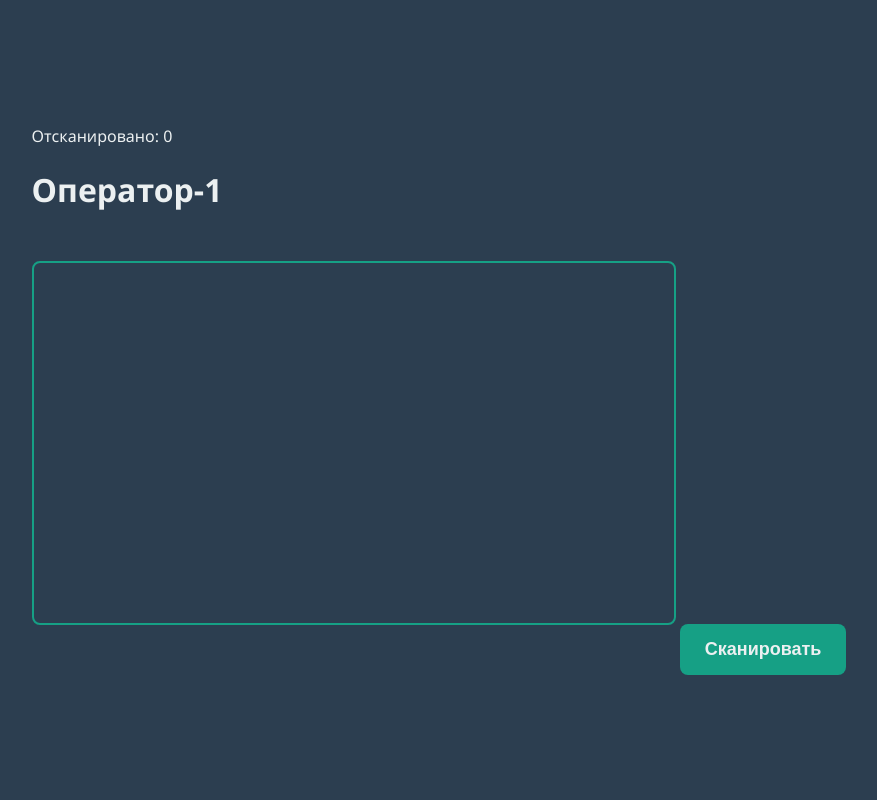
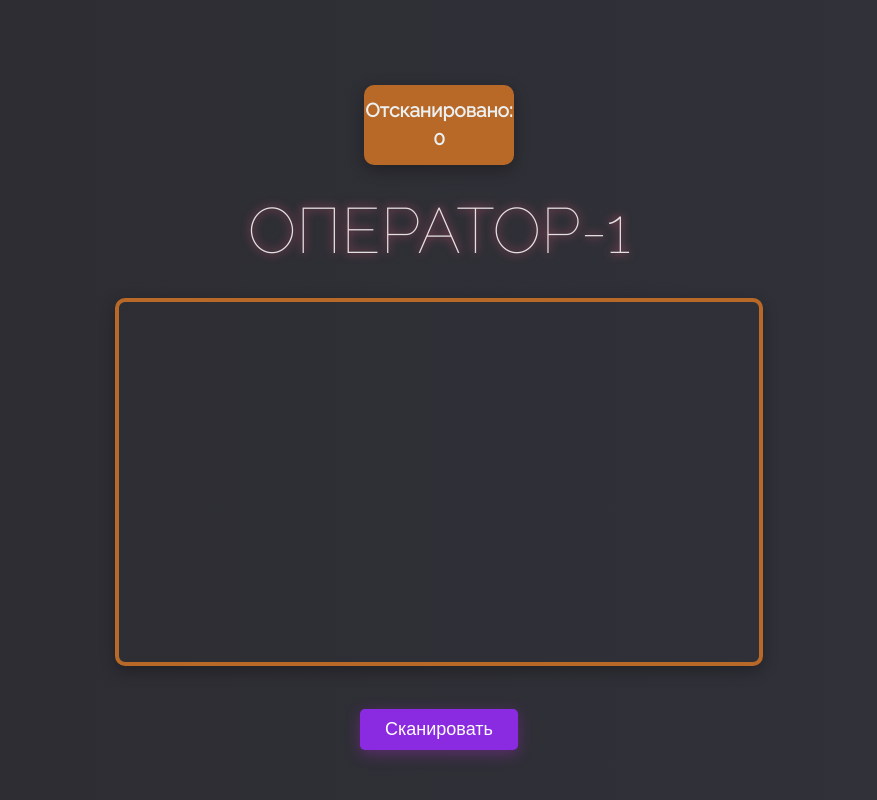
Before and after one commit to Solrikk/QRVision, a Flask app: page /operator in a window 1280 px wide. Shown: the whole page, without its empty margins (201-1078 px from the left). Run offline with Flask 3, Linux system fonts and the light colour scheme.

Commit message:
Update styles.css

```diff
--- a/static/styles.css
+++ b/static/styles.css
@@ -1,63 +1,257 @@
+@import url(https://fonts.googleapis.com/css?family=Lato:100,300,400,700,900);
+@import url("https://fonts.googleapis.com/css2?family=Raleway:wght@100;200;300;400");
+
+body,
+html {
+  overflow-x: hidden !important;
+  margin: 0;
+  padding: 0;
+  height: 100%;
+}
+
 body {
-    font-family: 'Segoe UI', Tahoma, Geneva, Verdana, sans-serif;
-    display: flex;
-    flex-direction: column;
-    align-items: center;
-    justify-content: center;
-    height: 100vh;
-    margin: 0;
-    background-color: #2c3e50; /* Темный фон для промышленного вида */
-    color: #ecf0f1; /* Светлый цвет текста для контраста */
+  background-color: #212121;
+  background-image: linear-gradient(270deg, #31323a, #1f1a1b);
+  background-size: 400% 400%;
+  animation: gradientBG 15s ease infinite;
+  font-family: "Raleway", sans-serif;
+  font-weight: 300;
+  font-size: 20px;
+  line-height: 1.45;
+  color: #eee;
+  color: rgba(255, 255, 255, .85);
+}
+
+@keyframes gradientBG {
+  0% {
+    background-position: 0% 50%;
+  }
+  50% {
+    background-position: 100% 50%;
+  }
+  100% {
+    background-position: 0% 50%;
+  }
+}
+
+.d-flex {
+  display: flex;
+  gap: 20px;
+}
+
+.container {
+  max-width: 800px;
+  margin: 0 auto;
+  padding: 20px;
+  margin-top: 45px;
+  text-align: center;
+}
+
+.header {
+  display: flex;
+  justify-content: space-between;
+  align-items: center;
+  padding: 10px;
+  color: #eee;
+  max-width: 100%;
+  margin-top: 10px;
+}
+
+.logo {
+  font-size: 24px;
+}
+
+.user-panel a {
+  margin-left: 10px;
+  color: #eee;
+  text-decoration: none;
+  transition: color 0.3s, box-shadow 0.3s;
+  box-shadow: 0 0 0px transparent;
+}
+
+.user-panel a:hover {
+  text-decoration: underline;
+  color: #c72cf2;
+  box-shadow: 0 2px 15px rgba(199, 44, 242, 0.4);
 }
 
 h1 {
-    color: #ecf0f1;
-    margin-bottom: 50px;
+  font-size: 3.2em;
+  font-weight: 100;
+  text-transform: uppercase;
+  margin: 0 0 20px 0;
+  text-shadow: 0 0 10px #fc5c7d;
 }
 
-#video {
-    border: 2px solid #16a085; /* Кирпичный цвет рамки */
-    border-radius: 8px;
-    margin-bottom: 30px;
-    width: 640px; /* Уменьшение ширины видео */
-    height: 360px; /* Уменьшение высоты видео */
+h2 {
+  font-size: 2.4em;
+  font-weight: 100;
+  margin: 0 0 20px 0;
+  text-shadow: 0 0 10px #fc5c7d;
 }
 
-#captureBtn {
-    display: inline-block;
-    padding: 15px 25px;
-    font-size: 18px;
-    font-weight: bold;
-    color: #ecf0f1;
-    background-color: #16a085; /* Цвет кнопки */
-    border: none;
-    border-radius: 8px;
-    cursor: pointer;
-    transition: background-color 0.3s, transform 0.3s;
+p {
+  font-size: 1.2em;
+  font-weight: 300;
+  line-height: 1.5;
+  margin: 0 0 20px 0;
 }
 
-#captureBtn:hover {
-    background-color: #1abc9c; /* Цвет при наведении */
-    transform: scale(1.05);
+.cta-button,
+#submitCode,
+#captureBtn {
+  display: inline-block;
+  margin-top: 20px;
+  padding: 10px 25px;
+  font-size: 18px;
+  color: #fff;
+  background-color: blueviolet;
+  text-decoration: none;
+  border-radius: 5px;
+  border: none;
+  cursor: pointer;
+  transition: background-color 0.3s, transform 0.3s, box-shadow 0.3s;
+  box-shadow: 0 4px 15px rgba(199, 44, 242, 0.3);
 }
 
+.cta-button:hover,
+#submitCode:hover,
+#captureBtn:hover {
+  background-color: #7a1ea1;
+  transform: scale(1.05);
+  box-shadow: 0 4px 20px rgba(199, 44, 242, 0.5);
+}
+
+#accessCode {
+  width: 100%;
+  max-width: 400px;
+  padding: 15px;
+  margin-bottom: 20px;
+  font-size: 1.1rem;
+  border: 2px solid #2980b9;
+  border-radius: 5px;
+  box-shadow: 0 4px 8px rgba(0, 0, 0, 0.1);
+  transition: border 0.3s, box-shadow 0.3s;
+}
+
+#accessCode:focus {
+  border-color: #3498db;
+  box-shadow: 0 4px 12px rgba(0, 0, 0, 0.2);
+  outline: none;
+}
+
+.file-list {
+  list-style-type: none;
+  padding: 0;
+  margin: 20px 0;
+}
+
+.file-item {
+  padding: 10px;
+  margin: 5px 0;
+  background-color: #2980b9;
+  color: #ecf0f1;
+  border-radius: 5px;
+  cursor: pointer;
+  transition: background-color 0.3s, transform 0.3s, box-shadow 0.3s;
+  text-align: center;
+}
+
+.file-item:hover {
+  background-color: #3498db;
+  transform: scale(1.05);
+  box-shadow: 0 4px 12px rgba(0, 0, 0, 0.3);
+}
+
+#video,
 #canvas {
-    display: none;
-    border: 2px solid #16a085;
-    border-radius: 8px;
-    margin-top: 20px;
-    width: 640px;
-    height: 360px;
+  width: 100%;
+  max-width: 640px;
+  border: 4px solid #b86928;
+  border-radius: 10px;
+  margin-bottom: 15px;
+  box-shadow: 0 5px 15px rgba(0, 0, 0, 0.3);
+}
+
+.qr-counter {
+  display: flex;
+  flex-direction: column;
+  align-items: center;
+  justify-content: center;
+  width: 150px;
+  height: 80px;
+  margin: 20px auto;
+  border-radius: 10px;
+  background-color: #b86928;
+  color: #ecf0f1;
+  font-size: 1.2rem;
+  font-weight: bold;
+  box-shadow: 0 5px 15px rgba(0, 0, 0, 0.3);
+  text-align: center;
+}
+
+.footer {
+  position: fixed;
+  bottom: 0;
+  width: 100%;
+  height: 50px;
+  color: white;
+  padding: 10px;
+  text-align: center;
+  font-size: 14px;
 }
 
 @media (max-width: 800px) {
-    #video, #canvas {
-        width: 100%;
-        height: auto;
-    }
+  #video,
+  #canvas {
+    width: 100%;
+    height: auto;
+  }
 
-    #captureBtn {
-        width: 100%;
-        padding: 15px 0;
-    }
+  #captureBtn {
+    width: 100%;
+    padding: 15px 0;
+  }
 }
+
+.info-table {
+  width: 100%;
+  border-collapse: collapse;
+  margin: 20px 0;
+}
+
+.info-table th,
+.info-table td {
+  border: 1px solid #ccc;
+  padding: 10px 15px;
+  text-align: left;
+}
+
+.info-table th {
+  background-color: #2980;
+  color: #fff;
+}
+
+.info-table td {
+  background-color: #fff;
+  color: #000;
+}
+
+.header a, .button {
+  display: inline-block;
+  margin: 10px 0;
+  padding: 10px 20px;
+  font-size: 16px;
+  color: #fff;
+  background-color: blueviolet;
+  text-decoration: none;
+  border-radius: 5px;
+  transition: background-color 0.3s, transform 0.3s, box-shadow 0.3s;
+  box-shadow: 0 4px 15px rgba(199, 44, 242, 0.3);
+}
+
+.header a:hover, .button:hover {
+  background-color: #7a1ea1;
+  transform: scale(1.05);
+  box-shadow: 0 4px 20px rgba(199, 44, 242, 0.5);
+}
```
